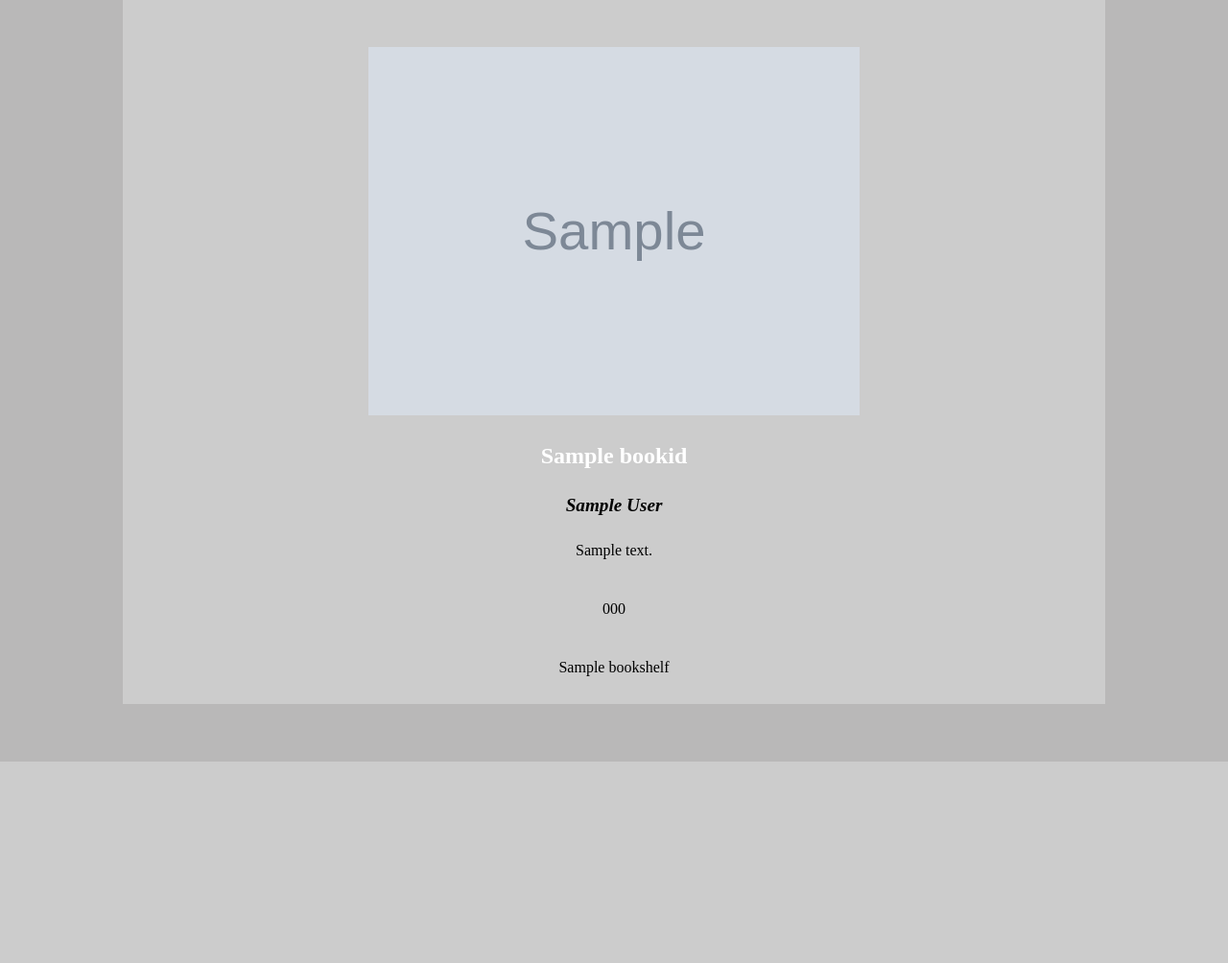
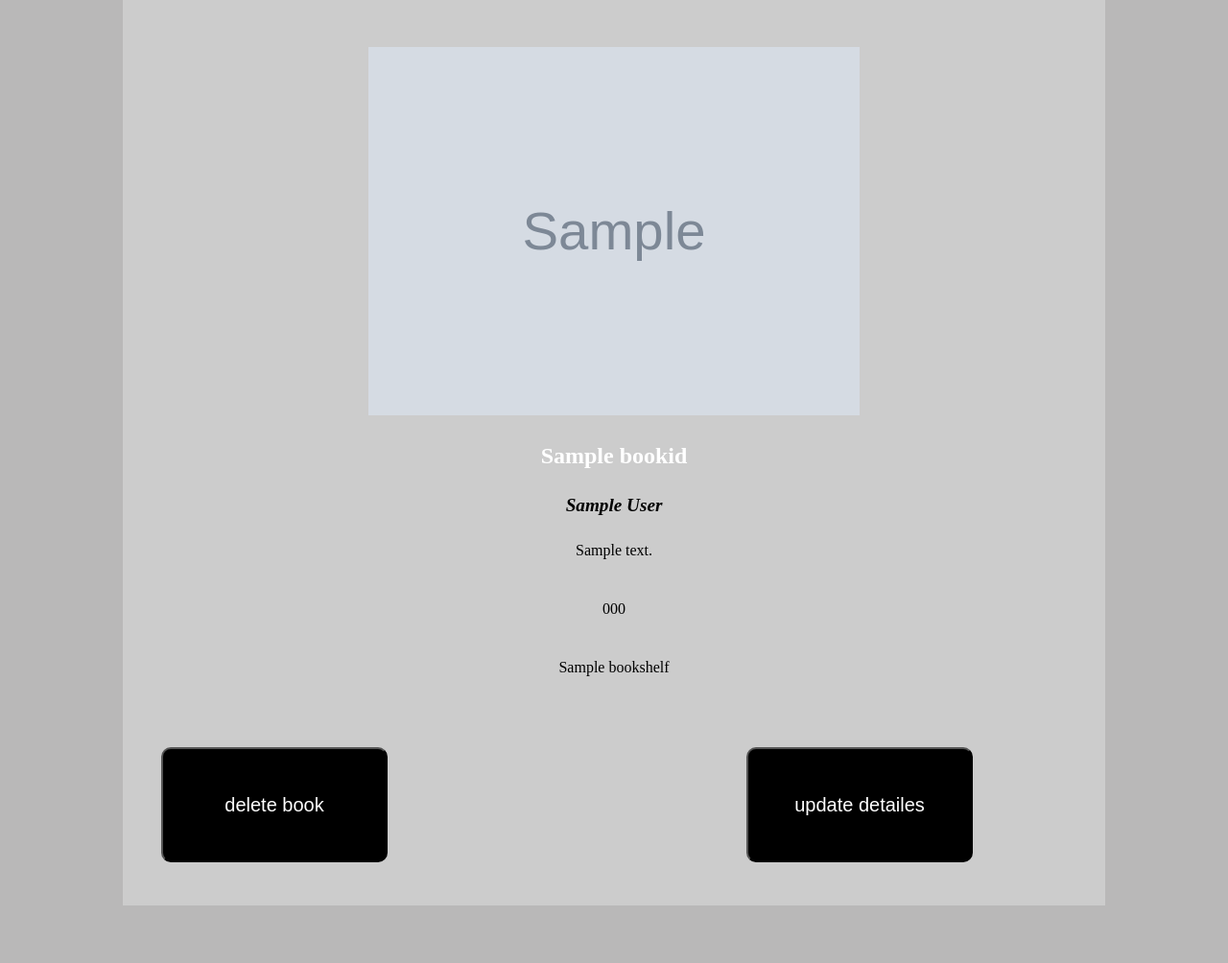
Before and after one commit to bayan-alkhatib/book_app, a Node server app: template views/pages/books/book.ejs in a window 1280 px wide. Shown: the part 261-1265 px from the top of the page at 96% size. Before the commit the page ends 1055 px from the top, so only its background shows below. Run offline with Node 20, Linux system fonts and the light colour scheme; the template is opened without the code that fills it: most values are stand-ins (such as "Sample title", 1, 10 or a date in 2020); grey boxes marked "Sample" are stand-in pictures.

Commit message:
complete lab-13

```diff
--- a/book.sql
+++ b/book.sql
@@ -5,7 +5,7 @@ create table  books (
     title  VARCHAR(255),
     author  VARCHAR(255),
     isbn  VARCHAR(255),
-    image_url  TEXT,
+    image_url VARCHAR(500) ,
     description  TEXT,
     bookshelf VARCHAR(255)
 );
--- a/package.json
+++ b/package.json
@@ -23,6 +23,7 @@
     "dotenv": "^8.2.0",
     "ejs": "^3.1.6",
     "express": "^4.17.1",
+    "method-override": "^3.0.0",
     "pg": "^8.6.0",
     "superagent": "^6.1.0"
   }
--- /dev/null
+++ b/public/app.js
@@ -0,0 +1,5 @@
+'use strict';
+$('#updateForm').hide();
+$('#updatebtn').click(()=>{
+  $('#updateForm').toggle();
+});
--- a/public/styles/layout.css
+++ b/public/styles/layout.css
@@ -30,7 +30,19 @@ input[type=text]{
     width:99.25%;
     font-size:20px ;
     border-radius:10px ;
+    overflow-wrap: break-word;
 
+}
+
+#formBtn{
+    width:50%;
+}
+
+textarea{
+    width:99.25%;
+    font-size:20px ;
+    border-radius:10px;
+    color: black;
 }
 
 .searchT, .searchA{
@@ -115,4 +127,23 @@ section p{
     margin-top:10px ;
 
 }
+
+article{
+    width:100%;
+    display: flex;
+    justify-content: space-around;
+
+}
+article *{
+   width:50%;
+}
+
+ article aside{
+    display: flex;
+    justify-content:center;
+}
+article form{
+    display: flex;
+    justify-content:center;
+}
 /* } */
--- a/server.js
+++ b/server.js
@@ -3,6 +3,7 @@ require('dotenv').config();
 const express=require('express');
 const superagent=require('superagent');
 const cors= require('cors');
+const methodOverride=require('method-override');
 const pg= require('pg');
 
 
@@ -12,6 +13,7 @@ server.use(cors());
 server.set('view engine','ejs');
 server.use(express.static('./public'));
 server.use(express.urlencoded({extended:true}));
+server.use(methodOverride('_method'));
 let client = new pg.Client((process.env.DATABASE_URL));
 
 
@@ -44,7 +46,7 @@ function homePageHandeler (req,res){
 
 function selectedBookHand (req,res){
   let {title,author,description,isbn,image_url,bookshelf}=req.body;
-  let sql= `insert into books (title,author,description,isbn,image_url,bookshelf) values ($1,$2,$3,$4,$5,$6) Returning *;`;
+  let sql=`insert into books (title,author,description,isbn,image_url,bookshelf) values ($1,$2,$3,$4,$5,$6) Returning *;`;
   let safeValues=[title,author,description,isbn,image_url,bookshelf];
   client.query(sql,safeValues)
     .then(result=>{
@@ -61,14 +63,43 @@ function idbookhandeler(req,res){
     });
 }
 
+function updateHand(req,res){
+  console.log(req.body);
+  let data = Object.values(req.body);
+  data[6] = parseInt(data[6]);
+  let query = `UPDATE books  SET  title = $1, author = $2, isbn = $3, image_url=$4, description = $5, bookshelf=$6 WHERE id = $7;`;
+  client.query(query,data)
+    .then(() => {
+      res.redirect(`/book/${data[6]}`);
+    });
+}
+
+//   let sql=`update books set title=$1,author=$2,description=$3,isbn=$4,image_url=$5,bookshelf=$6 where id=$7;`;
+//   let safeValues=[req.body.title,req.body.author,req.body.description,req.body.isbn,req.body.image_url,req.body.bookshelf,req.params.id];
+//   client.query(sql,safeValues)
+//     .then(()=>{
+//       res.redirect(`/book/${req.params.id}`);
+//     });
+// }
+
+function deleteBookHand(req,res){
+  let sql=`delete from books where id=$1;`;
+  let safeValues=[req.params.id];
+  client.query(sql,safeValues)
+    .then (()=>{
+      res.redirect('/');
+    });
+}
 
 server.get('/',homePageHandeler);
+server.post('/searches',booksSearchHand);
+server.post('/book',selectedBookHand);
+server.get('/book/:id',idbookhandeler);
+server.put('/update/:id',updateHand);
+server.delete('/delete/:id',deleteBookHand);
 server.get('/new',(req,res)=>{
   res.render('searches/new');
 });
-server.post('/searches',booksSearchHand);
-server.post('/book',selectedBookHand);
-server.get('/book/:id',idbookhandeler);
 server.get('*', (req,res)=>{
   res.render('pages/error');
 });
--- a/views/pages/books/book.ejs
+++ b/views/pages/books/book.ejs
@@ -27,8 +27,18 @@
         <p>  <%=  bookid.description%> </p>
         <p><%=bookid.isbn%></p>
         <p><%=bookid.bookshelf%></p>
+        <article>
+            <form action="/delete/<%=bookid.id%>?_method=delete" method="POST">
+                <button>delete book</button>
+            </form>
+            <aside>
+                <button id='updatebtn'>update detailes</button>
+            </aside>
+        </article>
+        <%-include('edit') %>
          </section>
-
     </main>
+    <script src="https://ajax.googleapis.com/ajax/libs/jquery/3.5.1/jquery.min.js"></script>
+    <script src='/app.js'></script>
 </body>
 </html>
--- /dev/null
+++ b/views/pages/books/edit.ejs
@@ -0,0 +1,11 @@
+
+<form action="/update/<%= bookid.id%>?_method=put" id='updateForm' method='POST'>
+    <input type="text" name='title' value='<%= bookid.title %>' >
+    <input type="text" name='author' value='<%= bookid.author %>'>
+    <input type="text" name='isbn' value='<%= bookid.isbn %>'>
+    <input type="text" name='image_url' value='<%=bookid.image_url%>'>
+  <textarea  cols="30" rows="10" name='description' ><%= bookid.description %></textarea>
+  <input type="text" name='bookshelf' value='<%= bookid.bookshelf %>'>
+  <input type="hidden" name='id' value="<%=bookid.id%>">
+  <button id='formBtn'> update book </button>
+</form>
--- a/views/searches/new.ejs
+++ b/views/searches/new.ejs
@@ -23,10 +23,10 @@
     <main>
         <form action="/searches" method="POST">
 
-        <input type="text" name='search_query' placeholder=" Enter aTitle or Author ">
+        <input type="text" name='search_query' placeholder=" Enter aTitle or Author " required>
         <div class='searchT'>
             <label for="title">Title</label>
-            <input type="radio" value="title" id="title" name="search_fields"><br>
+            <input type="radio" value="title" id="title" name="search_fields" checked><br>
         </div>
         <div class='searchA'>
             <label for="author">Author</label>
```
Also changed, not shown: 1 other file.
